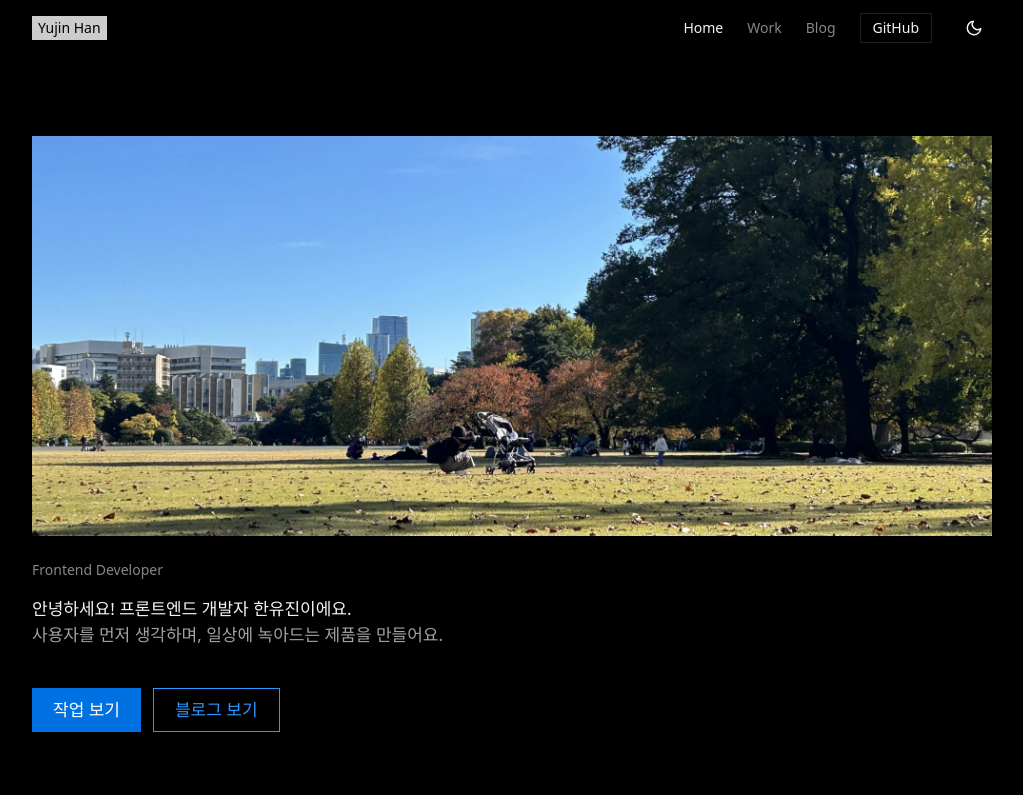
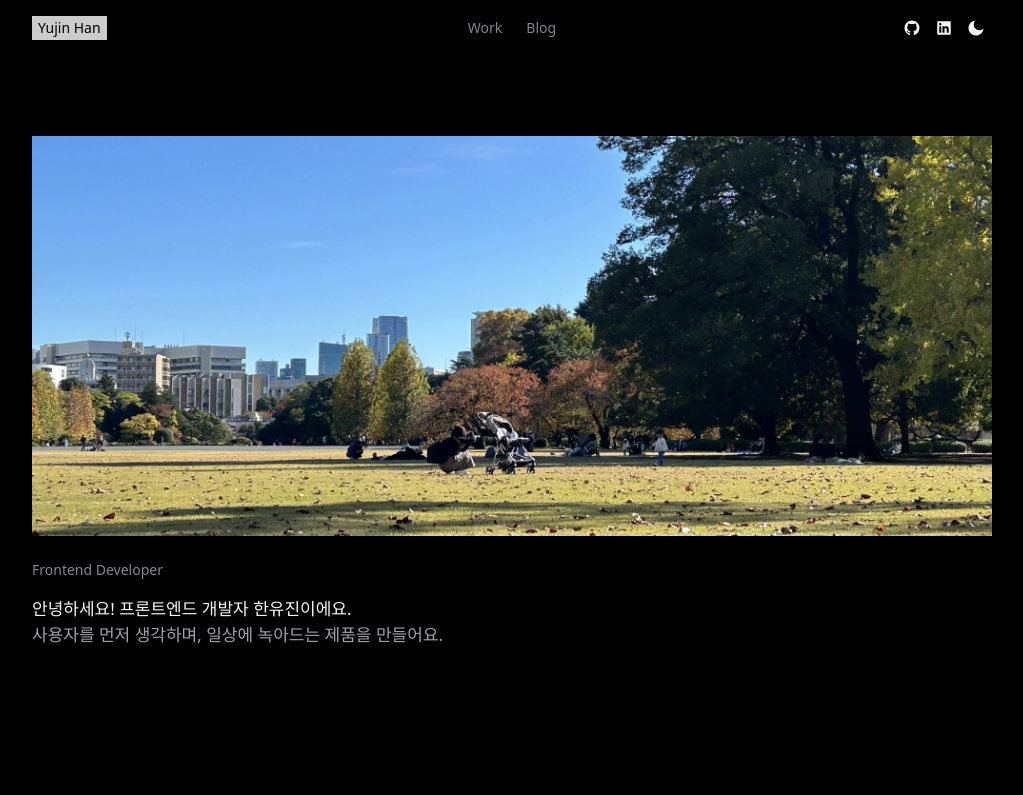
Before and after one commit to yummjin/port, a Next.js app: page / in a window 1280 px wide. Shown: the top 795 px of the page, without its empty margins (128-1151 px from the left). Built offline with nearby package versions, Linux system fonts and the light colour scheme.

Commit message:
design : 헤더에 GitHub·LinkedIn 아이콘 링크를 두고 Work·Blog를 중앙에 배치하며 홈 히어로 버튼을 제거해요

```diff
--- a/src/components/Header.tsx
+++ b/src/components/Header.tsx
@@ -2,27 +2,35 @@ import Link from "next/link";
 import { useRouter } from "next/router";
 import { useState } from "react";
 import { FiMenu, FiX } from "react-icons/fi";
+import { RiGithubFill, RiLinkedinBoxFill } from "react-icons/ri";
 
 import { ThemeToggle } from "./ThemeToggle";
 
 import { cn } from "@/lib/cn";
 
 const NAV_LINKS = [
-  { href: "/", label: "Home" },
   { href: "/work", label: "Work" },
   { href: "/blog", label: "Blog" },
+];
+
+const EXTERNAL_LINKS = [
+  { href: "https://github.com/yummjin", label: "GitHub", Icon: RiGithubFill },
+  {
+    href: "https://www.linkedin.com/in/yummjin/",
+    label: "LinkedIn",
+    Icon: RiLinkedinBoxFill,
+  },
 ];
 
 export function Header() {
   const { pathname } = useRouter();
   const [open, setOpen] = useState(false);
 
-  const isLinkActive = (href: string) =>
-    href === "/" ? pathname === "/" : pathname.startsWith(href);
+  const isLinkActive = (href: string) => pathname.startsWith(href);
 
   return (
     <header className="sticky top-0 z-50 bg-transparent">
-      <div className="px-content mx-auto flex h-14 max-w-[1000px] items-center justify-between">
+      <div className="px-content relative mx-auto flex h-14 max-w-[1000px] items-center justify-between">
         <Link
           href="/"
           className="text-body-small bg-foreground text-canvas px-1.5 py-0.5 font-medium dark:bg-white/80"
@@ -31,7 +39,7 @@ export function Header() {
           Yujin Han
         </Link>
 
-        <nav className="hidden items-center gap-6 md:flex">
+        <nav className="absolute left-1/2 hidden -translate-x-1/2 items-center gap-6 md:flex">
           {NAV_LINKS.map(({ href, label }) => (
             <Link
               key={href}
@@ -46,18 +54,15 @@ export function Header() {
               {label}
             </Link>
           ))}
-          <a
-            href="https://github.com/yummjin"
-            target="_blank"
-            rel="noopener noreferrer"
-            className="border-border text-body-small text-foreground border px-3 py-1 transition-opacity hover:opacity-70"
-          >
-            GitHub
-          </a>
-          <ThemeToggle />
         </nav>
 
-        <div className="flex items-center gap-2 md:hidden">
+        <div className="hidden items-center md:flex">
+          <ExternalIconLinks />
+          <ThemeToggle />
+        </div>
+
+        <div className="flex items-center md:hidden">
+          <ExternalIconLinks />
           <ThemeToggle />
           <button
             type="button"
@@ -86,16 +91,23 @@ export function Header() {
               {label}
             </Link>
           ))}
-          <a
-            href="https://github.com/yummjin"
-            target="_blank"
-            rel="noopener noreferrer"
-            className="text-muted text-body-small py-3"
-          >
-            GitHub
-          </a>
         </nav>
       )}
     </header>
   );
 }
+
+function ExternalIconLinks() {
+  return EXTERNAL_LINKS.map(({ href, label, Icon }) => (
+    <a
+      key={href}
+      href={href}
+      target="_blank"
+      rel="noopener noreferrer"
+      aria-label={label}
+      className="text-foreground flex h-9 w-8 items-center justify-center transition-opacity hover:opacity-70"
+    >
+      <Icon size={18} />
+    </a>
+  ));
+}
--- a/src/components/ThemeToggle.tsx
+++ b/src/components/ThemeToggle.tsx
@@ -1,4 +1,4 @@
-import { FiMonitor, FiMoon, FiSun } from "react-icons/fi";
+import { RiComputerFill, RiMoonFill, RiSunFill } from "react-icons/ri";
 
 import { useTheme, type Theme } from "@/lib/theme";
 
@@ -9,9 +9,9 @@ const NEXT: Record<Theme, Theme> = {
 };
 
 const ICON = {
-  light: FiSun,
-  dark: FiMoon,
-  system: FiMonitor,
+  light: RiSunFill,
+  dark: RiMoonFill,
+  system: RiComputerFill,
 };
 
 export function ThemeToggle() {
@@ -23,7 +23,7 @@ export function ThemeToggle() {
       type="button"
       aria-label={`테마: ${theme} (클릭해서 변경)`}
       onClick={() => setTheme(NEXT[theme])}
-      className="text-foreground flex h-9 w-9 items-center justify-center transition-opacity hover:opacity-70"
+      className="text-foreground flex h-9 w-8 items-center justify-center transition-opacity hover:opacity-70"
     >
       <Icon size={18} />
     </button>
--- a/src/pages/index.tsx
+++ b/src/pages/index.tsx
@@ -2,7 +2,6 @@ import Head from "next/head";
 import Image from "next/image";
 import Link from "next/link";
 
-import { LinkButton } from "@/components/Button";
 import { getAllPosts, type PostMeta } from "@/lib/posts";
 import { getAllProjects } from "@/lib/projects";
 
@@ -44,17 +43,9 @@ export default function Home({
           <h1 className="text-body">
             안녕하세요! 프론트엔드 개발자 한유진이에요.
           </h1>
-          <p className="text-body text-secondary mb-10 max-w-[480px]">
+          <p className="text-body text-secondary max-w-[480px]">
             사용자를 먼저 생각하며, 일상에 녹아드는 제품을 만들어요.
           </p>
-          <div className="flex flex-wrap gap-3">
-            <LinkButton href="/work" variant="primary">
-              작업 보기
-            </LinkButton>
-            <LinkButton href="/blog" variant="outline">
-              블로그 보기
-            </LinkButton>
-          </div>
         </div>
       </section>
 
```
